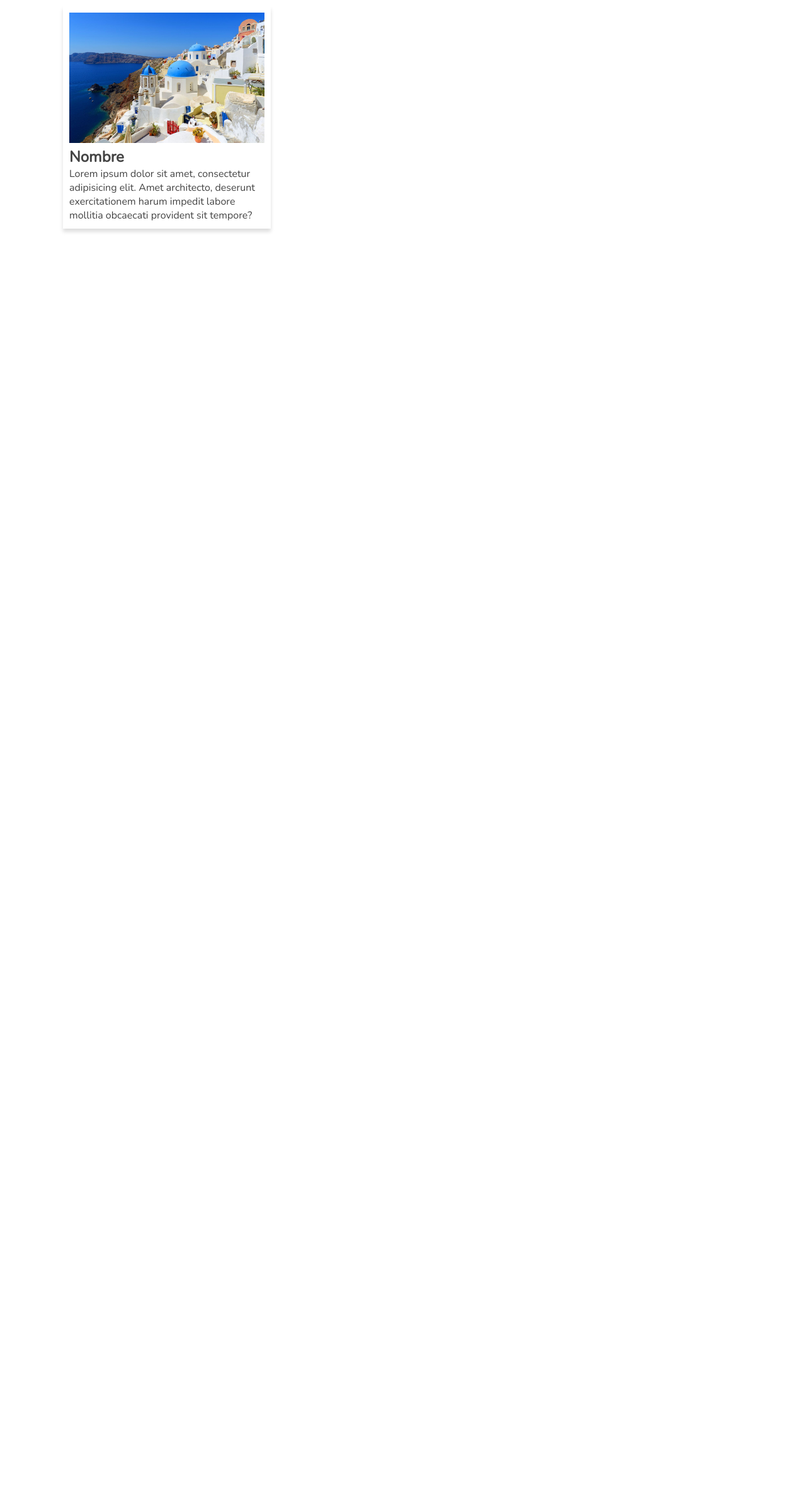
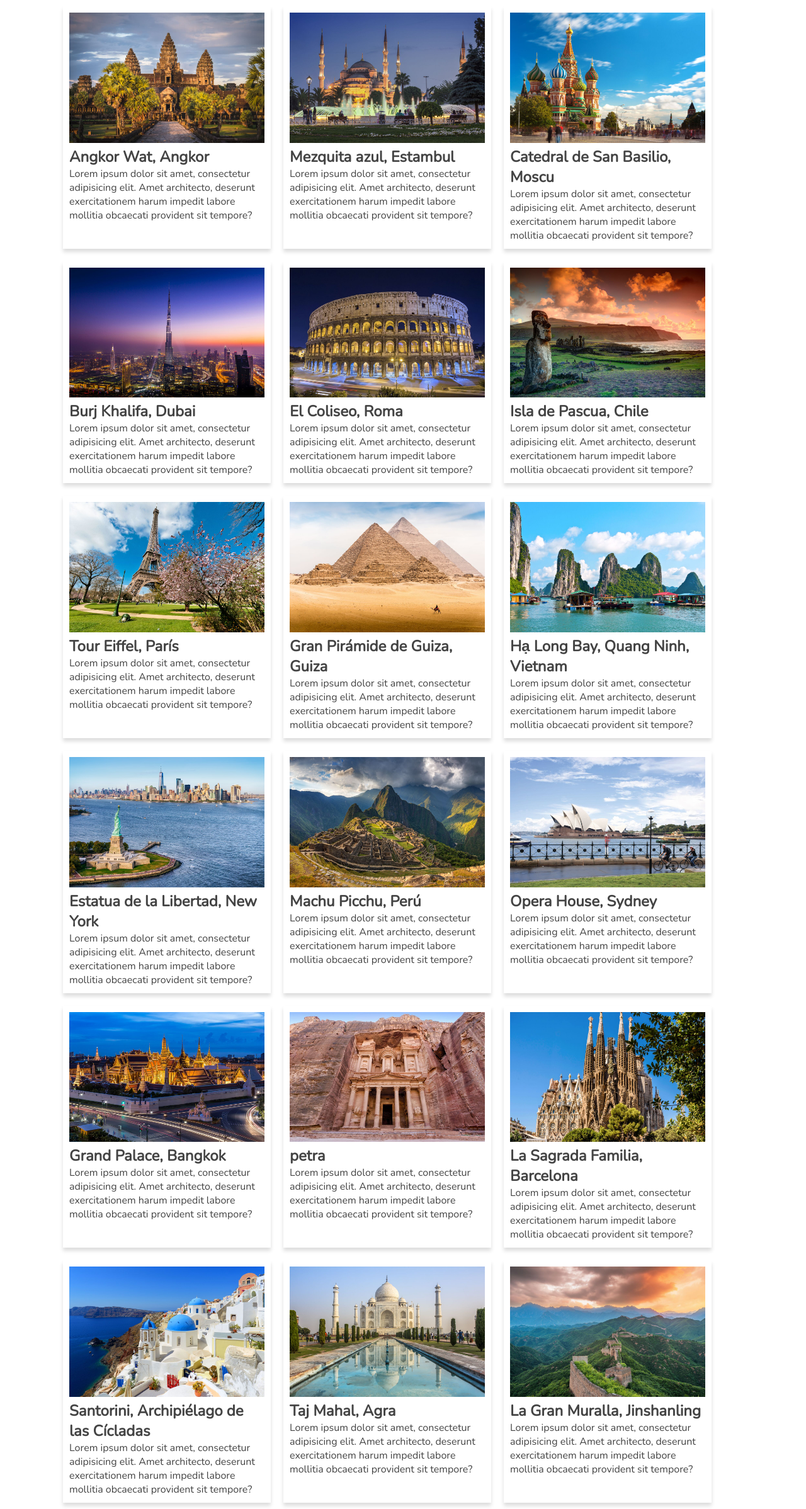
Before and after one commit to exegeses/php-53796, a PHP site: page /locaciones2.php in a window 1280 px wide. Shown: the whole page at 63% size. Before the commit the page ends 369 px from the top, so only its background shows below. Run offline with PHP 8.4, Linux system fonts and the light colour scheme.

Commit message:
Práctica bucles v2 terminada

```diff
--- a/clase4/locaciones2.php
+++ b/clase4/locaciones2.php
@@ -41,17 +41,17 @@
     <main>
 
 <?php
-
+    for ( $i=0; $i<$cantidad; $i++ ){
 ?>
         <article>
-            <img src="locaciones/santorini.jpg">
-            <h2>Nombre</h2>
+            <img src="locaciones/<?= $locaciones[$i] ?>.jpg">
+            <h2><?= $locaciones2[$i] ?></h2>
             <p>
                 Lorem ipsum dolor sit amet, consectetur adipisicing elit. Amet architecto, deserunt exercitationem harum impedit labore mollitia obcaecati provident sit tempore?
             </p>
         </article>
 <?php
-
+    }
 ?>
 
     </main>
```
